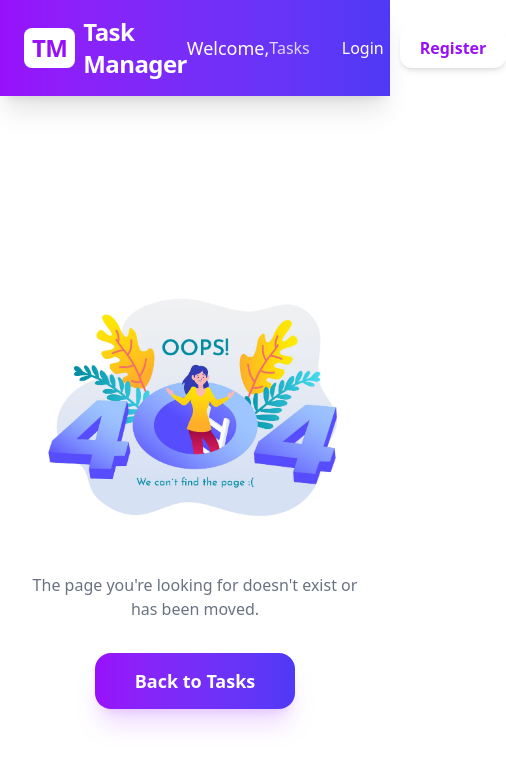
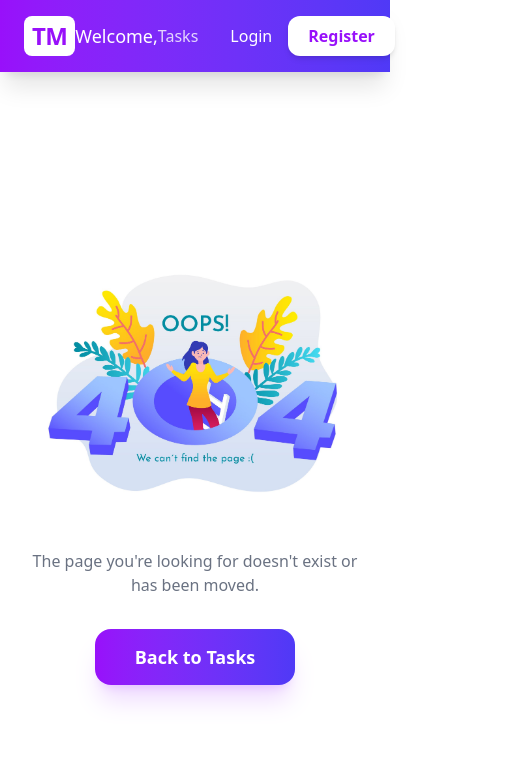
Before and after one commit to anjalipatelfablead/ts_redux_todo, a React (Vite) app: page / in a window 390 px wide. Shown: the top 768 px of the page, 506 px wide, since content can reach past the window. Built offline with nearby package versions, Linux system fonts and the light colour scheme.

Commit message:
updated task manager text for make it responsive for mobile

```diff
--- a/src/components/pages/navbar.tsx
+++ b/src/components/pages/navbar.tsx
@@ -22,7 +22,7 @@ const Navbar = () => {
 
                 <h1 className="text-2xl font-extrabold tracking-tight flex items-center gap-2">
                     <span className="bg-white text-purple-600 px-2 py-1 rounded-lg">TM</span>
-                    Task Manager
+                    <span className="hidden sm:inline">Task Manager</span>
                 </h1>
 
                 <h2 className="text-lg">Welcome, {username}</h2>
```
